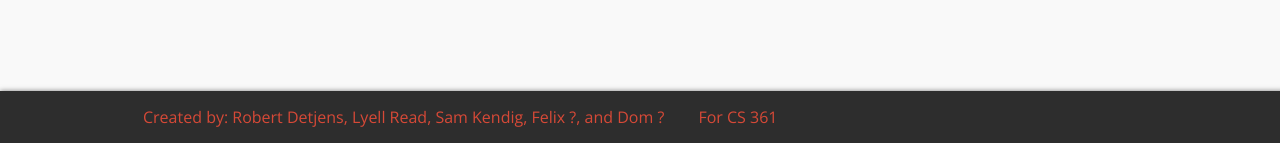
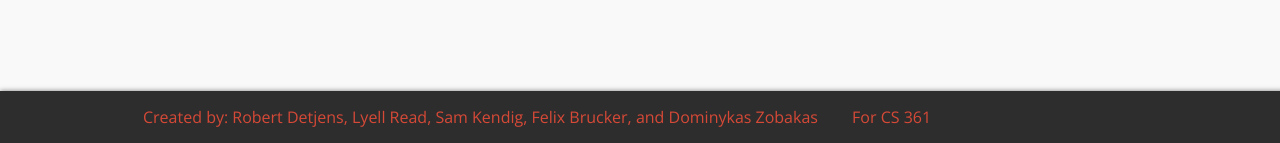
Before and after one commit to cs361-stock-prediction/stock-predictor, a Flask app: page / in a window 1280 px wide. Shown: the part 657-800 px from the top of the page. Run offline with Flask 2, Linux system fonts and the light colour scheme.

Commit message:
Added full names

```diff
--- a/server/templates/base.html
+++ b/server/templates/base.html
@@ -28,7 +28,7 @@
 	</body>
 
     <footer>
-        <p class="footer-text" id="credits-by">Created by: Robert Detjens, Lyell Read, Sam Kendig, Felix ?, and Dom ?</p>
+        <p class="footer-text" id="credits-by">Created by: Robert Detjens, Lyell Read, Sam Kendig, Felix Brucker, and Dominykas Zobakas</p>
 		<p class="footer-text" id="credits-for">For CS 361</p>
     </footer>
 
```
